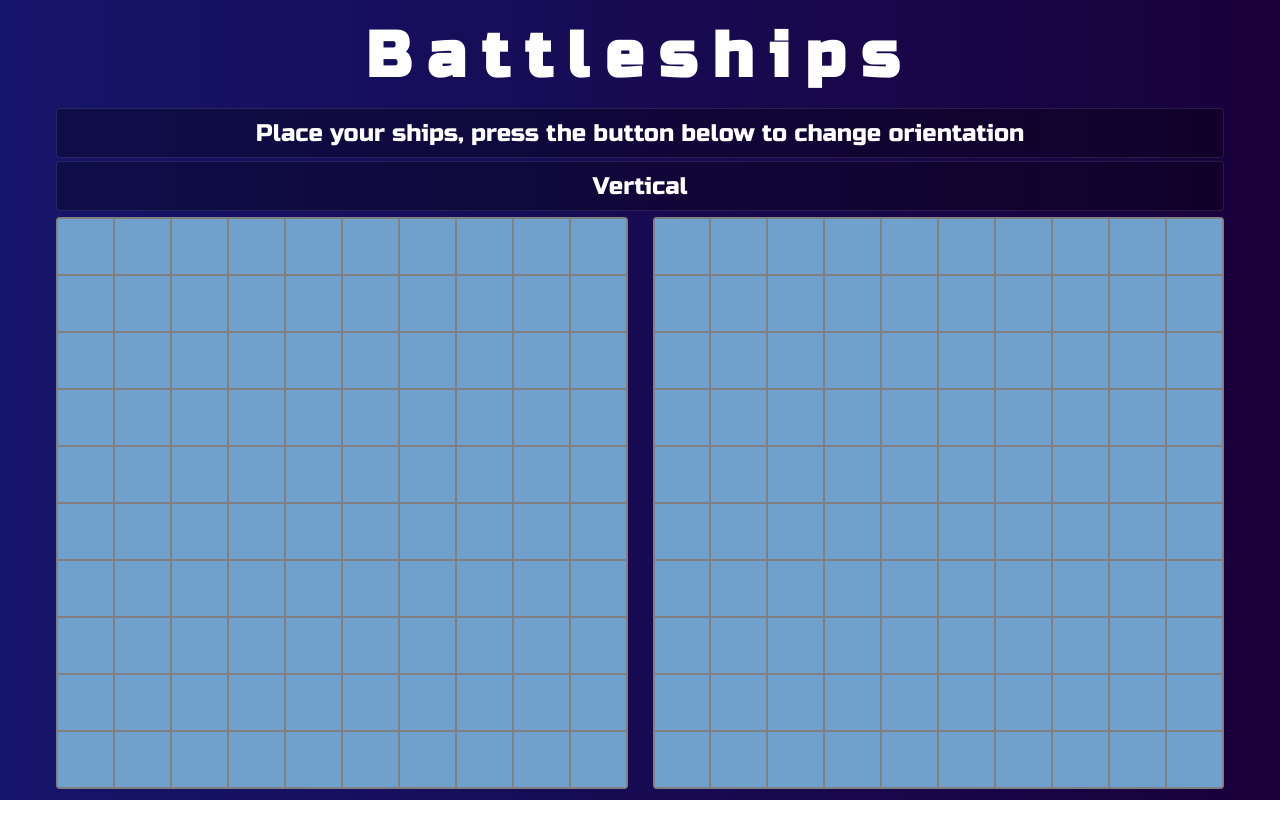
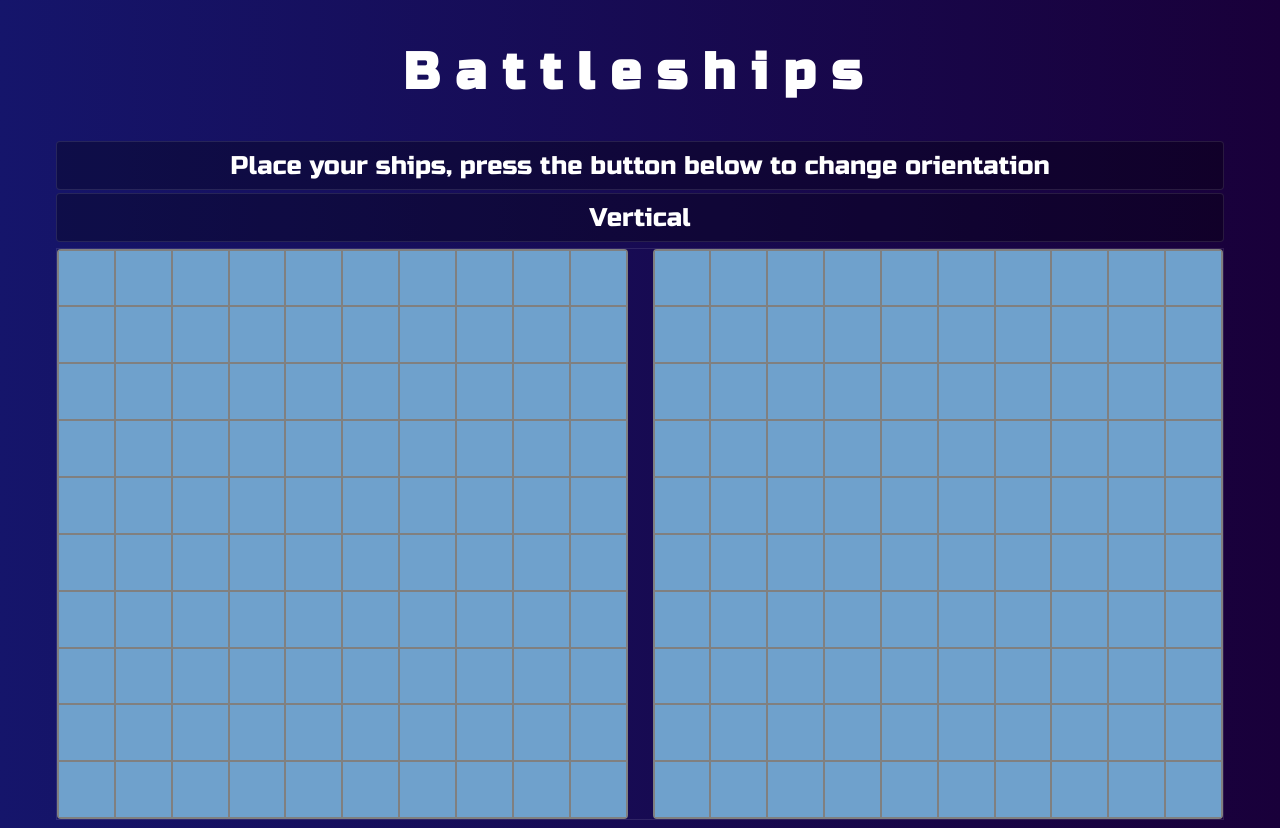
Before and after one commit to endy128/battleship, a plain HTML site: page index.html in a window 1280 px wide. Before the commit the page ends 800 px from the top, so only its background shows below. Drawn offline with Linux system fonts and the light colour scheme.

Commit message:
Css tweaks

```diff
--- a/style.css
+++ b/style.css
@@ -23,8 +23,9 @@ body {
 }
 
 h1 {
-  margin: 10px;
-  font-size: 4rem;
+  /* margin: 10px; */
+  /* font-size: 4rem; */
+  font-size: 4vmax;
   color: white;
   letter-spacing: 1rem;
 }
@@ -43,8 +44,10 @@ h1 {
   display: flex;
   gap: 25px;
   justify-content: center;
-  padding: 0 48px;
-}
+  /* padding: 0 48px; */
+  margin: 0 48px;
+  /* background-color: rgba(0, 0, 0, 0.3); */
+  border: 1px solid rgba(255, 255, 255, 0.1);}
 
 .board {
   display: grid;
@@ -66,11 +69,14 @@ h1 {
   background-color: rgba(0, 0, 0, 0.3);
   border: 1px solid rgba(255, 255, 255, 0.1);
   border-radius: 4px;
-  height: 50px;
+  /* height: 50px; */
+  padding: 1vmin;
   align-items: center;
   margin: 3px 48px 0 48px;
   color: white;
-  font-size: 1.5rem;
+  /* font-size: 1.5rem; */
+  font-size: 2vmax;
+
 }
 
 .messages {
```
Also changed, not shown: index.html (+3 -0 lines).
